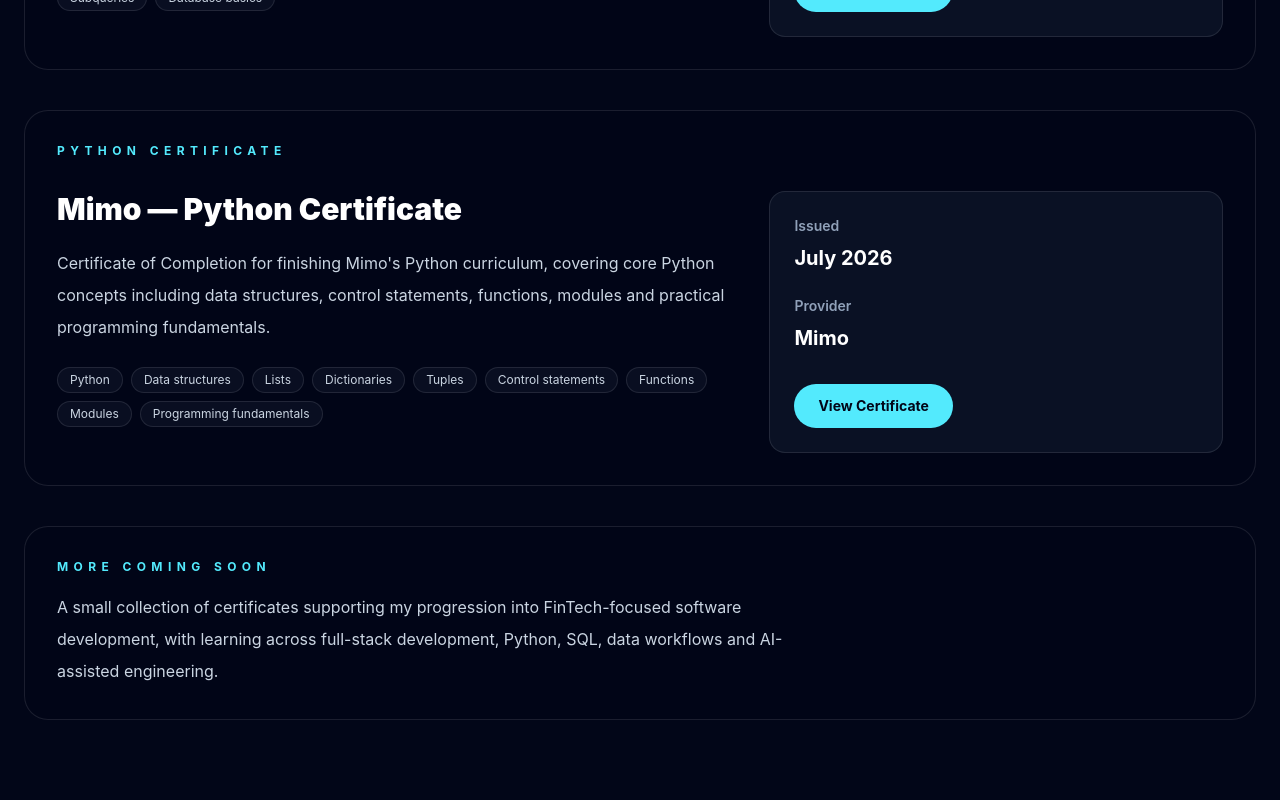
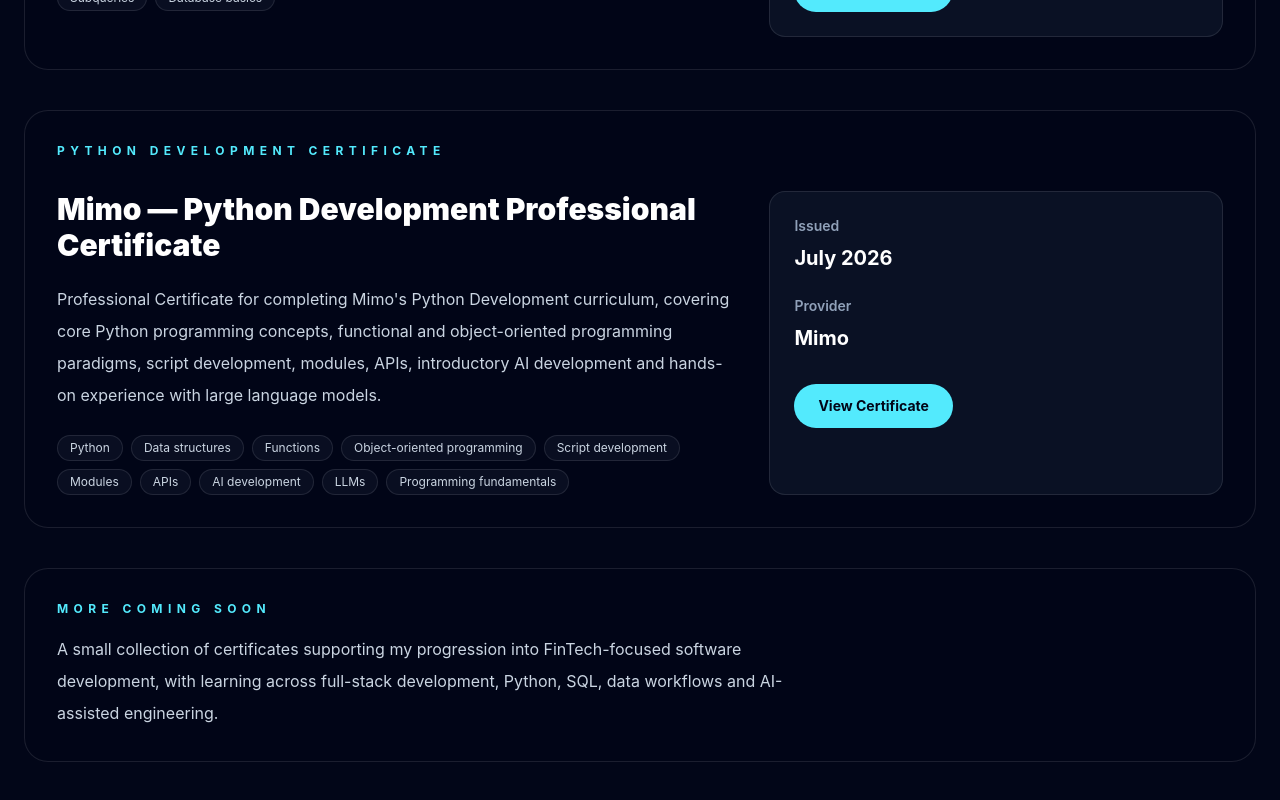
Before and after one commit to OwenD-24/owen-davis-portfolio, a React (Vite) app: page /certificates in a window 1280 px wide. Shown: the part 1286-2086 px from the top of the page. Built offline with nearby package versions, Linux system fonts and the light colour scheme.

Commit message:
Updated portfolio with Python Development certificate

```diff
--- a/src/pages/CertificatesPage.tsx
+++ b/src/pages/CertificatesPage.tsx
@@ -144,31 +144,34 @@
       <Reveal variant="fade-up" delay={300}>
         <section className="mt-10 rounded-3xl border border-white/10 bg-slate-950/40 p-8">
           <p className="text-xs font-bold uppercase tracking-[0.45em] text-cyan-300">
-            Python Certificate
+            Python Development Certificate
           </p>
 
           <div className="mt-8 grid gap-8 md:grid-cols-[1.2fr_0.8fr]">
             <div>
               <h2 className="text-3xl font-black text-white">
-                Mimo — Python Certificate
+                Mimo — Python Development Professional Certificate
               </h2>
 
               <p className="mt-5 text-base leading-8 text-slate-300">
-                Certificate of Completion for finishing Mimo&apos;s Python curriculum,
-                covering core Python concepts including data structures, control
-                statements, functions, modules and practical programming fundamentals.
+                Professional Certificate for completing Mimo&apos;s Python Development
+                curriculum, covering core Python programming concepts, functional and
+                object-oriented programming paradigms, script development, modules, APIs,
+                introductory AI development and hands-on experience with large language
+                models.
               </p>
 
               <div className="mt-6 flex flex-wrap gap-2">
                 {[
                   'Python',
                   'Data structures',
-                  'Lists',
-                  'Dictionaries',
-                  'Tuples',
-                  'Control statements',
                   'Functions',
+                  'Object-oriented programming',
+                  'Script development',
                   'Modules',
+                  'APIs',
+                  'AI development',
+                  'LLMs',
                   'Programming fundamentals',
                 ].map((skill) => (
                   <span
@@ -189,7 +192,7 @@
               <p className="mt-2 text-xl font-bold text-white">Mimo</p>
 
               <a
-                href="/certificates/mimo-python-certificate.pdf"
+                href="/certificates/mimo-python-development-certificate.pdf"
                 target="_blank"
                 rel="noreferrer"
                 className="mt-8 inline-flex rounded-full bg-cyan-300 px-6 py-3 text-sm font-bold text-slate-950 transition hover:bg-cyan-200"
```
Also changed, not shown: 2 other files (tests, documents, lock files or other folders).
